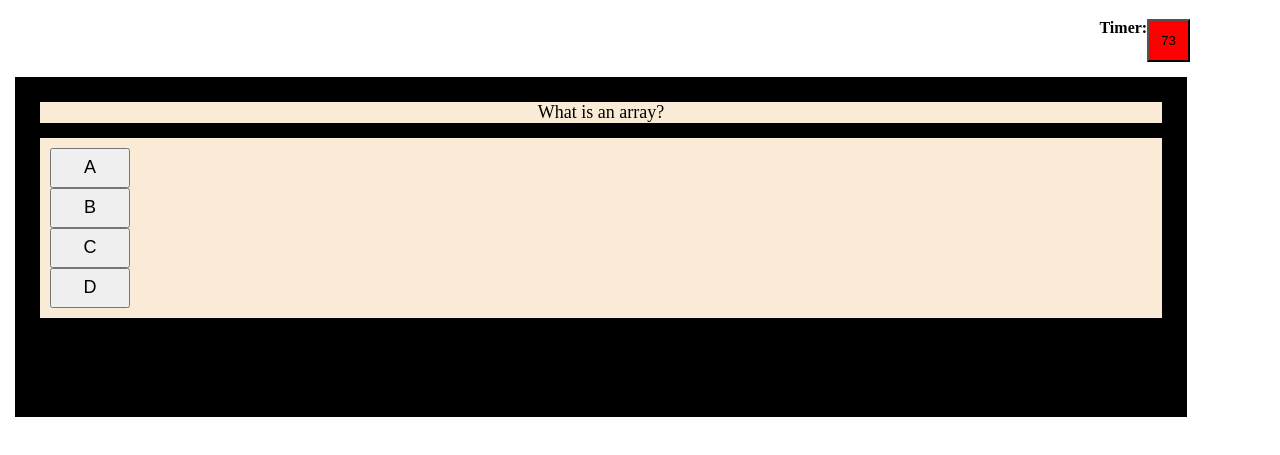
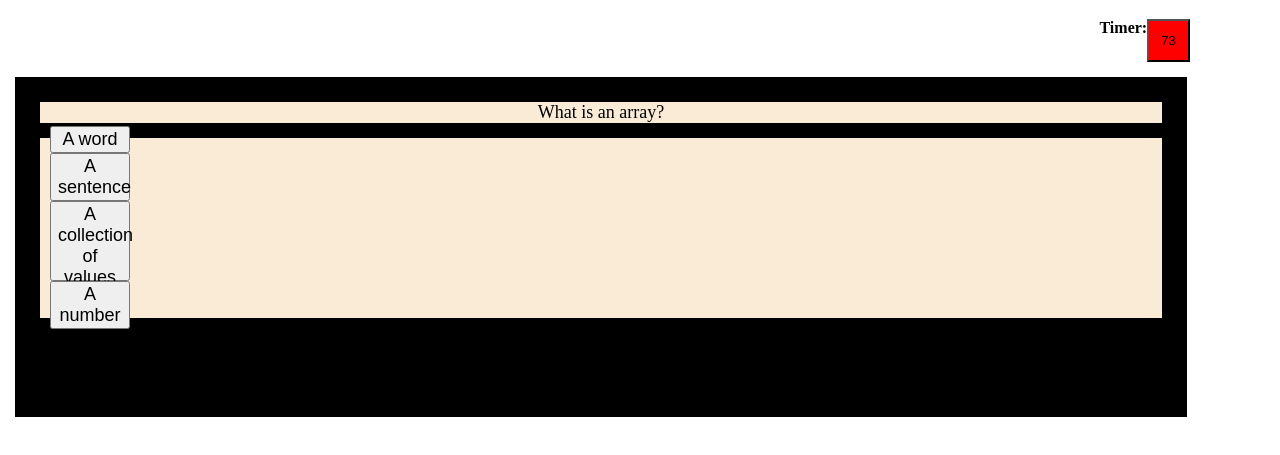
Before and after one commit to mugenrider1994/challenge4codingquiz, a plain HTML site: page index.html in a window 1280 px wide. Both pictures are taken after a click on the button "Start". Shown: the part 61-516 px from the top of the page. Drawn offline with Linux system fonts and the light colour scheme.

Commit message:
added dot notation and functions

```diff
--- a/assets/script.js
+++ b/assets/script.js
@@ -1,12 +1,27 @@
 var time = 75;
+var questionIndex = 0;
+var timerEl = document.querySelector(".button-timer");
+var startButton = document.querySelector(".start-button");
+
+
+var questionBox = document.querySelector(".question-box");
+var introBox = document.querySelector(".intro-box");
+var questionElement = document.getElementById('questions');
+
+
+
+
+var id1 = document.getElementById('id1');
+var id2 = document.getElementById('id2');
+var id3 = document.getElementById('id3');
+var id4 = document.getElementById('id4');
 
 function startTimer() {
     setInterval(function(){
         time--;
-        var timerEl = document.querySelector(".button-timer")
         timerEl.textContent = time;
-        if(time <= 0) {
-            alert('Time is up!')
+        if(time === 0) {
+            clearInterval(time)
         }
 
 
@@ -18,14 +33,12 @@ function startTimer() {
 //hide intro box
 //show quiz box
 //timer starts
-var startButton = document.querySelector(".start-button")
+
 startButton.addEventListener("click", function(){
-    var introBox = document.querySelector(".intro-box")
     introBox.classList.add("hide")
-    var questionBox = document.querySelector(".question-box")
     questionBox.classList.remove("hide")
     startTimer()
-    loadQuestion(0)
+    loadQuestion(questionIndex)
 })
 
 //user already clicked start
@@ -35,7 +48,7 @@ startButton.addEventListener("click", function(){
 //check if the user clicked the correct choice
 var questions = [
     {
-        id:1,
+
         questionText: "What is an array?",
         choices: [
             { text: "A word", isCorrect: false },
@@ -46,7 +59,7 @@ var questions = [
 
     },
     {
-        id:2,
+
         questionText: "Inside which HTML element do we put the JavaScript?",
         choices: [
             { text: "<javascript>", isCorrect: false},
@@ -56,7 +69,7 @@ var questions = [
         ]
     },
     {
-        id:3,
+
         questionText: "How do you write \"Hello World\" in an alert box?",
         choices: [
             { text: "alertBox(\"Hello World\");", isCorrect: false},
@@ -66,7 +79,7 @@ var questions = [
         ]
     },
     {
-        id:4,
+
         questionText: "How do you write \"Hello World\" in an alert box?",
         choices: [
             { text: "function:myFunction()", isCorrect: false},
@@ -79,19 +92,52 @@ var questions = [
 ]
 
 
-var start = true;
 
-function loop(id) {
 
-var result = document.getElementsByClassName(question-box);
-result[0]
+function loadQuestion(index) {
+
+
+questionElement.innerText = questions[index].questionText;
+
+
+
+
+id1.innerText = questions[index].choices[0].text;
+id2.innerText = questions[index].choices[1].text;
+id3.innerText = questions[index].choices[2].text;
+id4.innerText = questions[index].choices[3].text;
+
+
+
+
+}
+
+function clickHandler(el) {
+    let selectedAnswer = parseInt(el.dataset.id);
+    if(questions[questionIndex].choices[selectedAnswer].isCorrect == true) {
+        console.log("Correct");
+    } else {
+        console.log("Wrong");
+    }
+    if(questions[questionIndex].choices[selectedAnswer].isCorrect == true) {
+
+    }
+    //if it's wrong or right what to do next
+    //if question is correct add one to the index
 
 }
 
 
+
+
+/*
 function loadQuestion(i) {
     var questionText = questions[i].questionText
     var questionEl = document.querySelector("#questions")
     questionEl.textContent = questionText
     //questions[i].choices[0]
 }
+*/
+
+
+//
--- a/index.html
+++ b/index.html
@@ -21,13 +21,13 @@
     </div>
     <div class="question-box hide">
         <div class="questions-container" id="questions">
-            Good luck
+            What is this?
         </div>
         <div class="button-container">
-            <button class="choices" id="id1">A</button>
-            <button class="choices" id="id2">B</button>
-            <button class="choices" id="id3">C</button>
-            <button class="choices" id="id4">D</button>
+            <button class="choices" id="id1" data-id="0" onclick="clickHandler(this)">A</button>
+            <button class="choices" id="id2" data-id="1" onclick="clickHandler(this)">B</button>
+            <button class="choices" id="id3" data-id="2" onclick="clickHandler(this)">C</button>
+            <button class="choices" id="id4" data-id="3" onclick="clickHandler(this)">D</button>
         </div>
     </div>
     <div class="finish-box hide">
```
